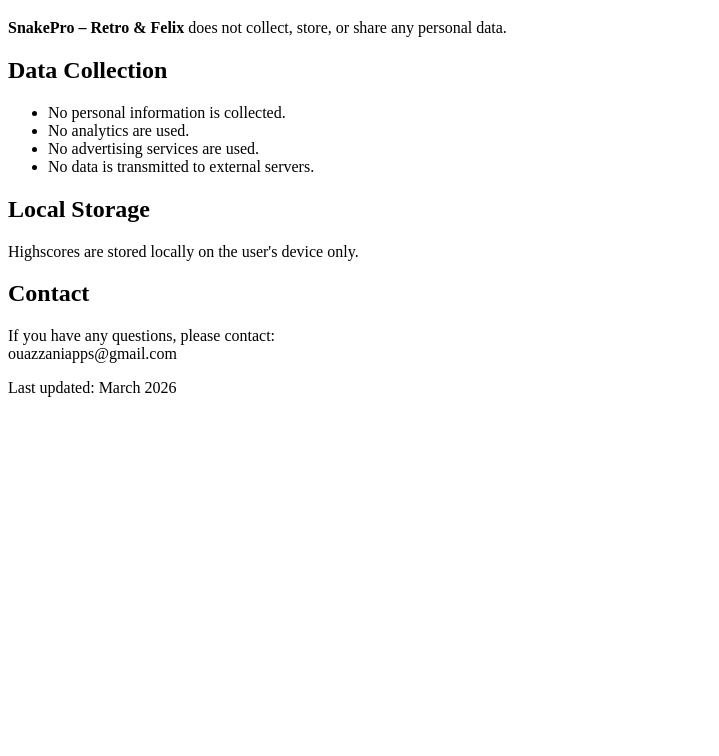
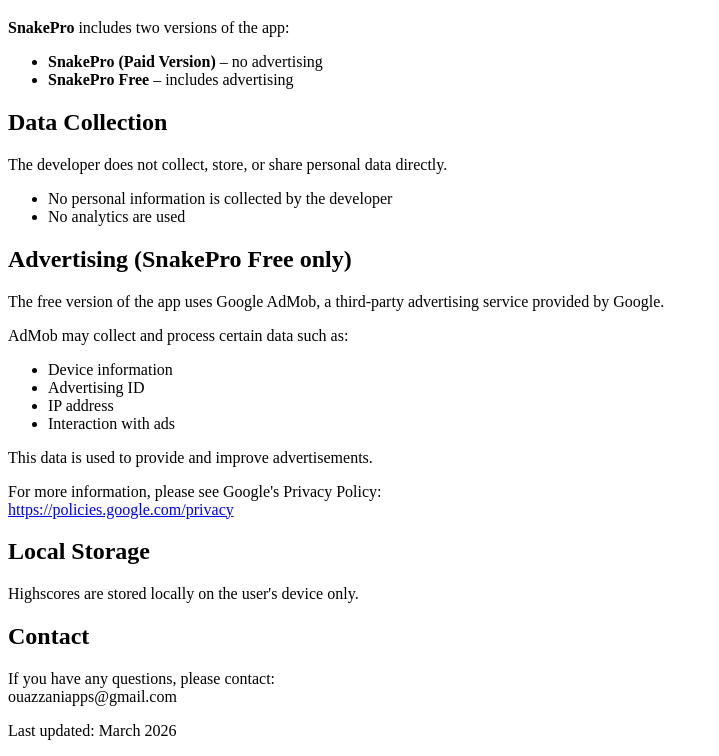
Before and after one commit to MikeOisCool/snakepro-privacy, a plain HTML site: page index.html in a window 1280 px wide. Shown: the part 61-817 px from the top of the page, without its empty margins (0-719 px from the left). Drawn offline with Linux system fonts and the light colour scheme.

Commit message:
ads und ad free version
Updated privacy policy details for SnakePro, including information about advertising and data collection practices.

```diff
--- a/index.html
+++ b/index.html
@@ -2,20 +2,42 @@
 <html>
 <head>
 <meta charset="UTF-8">
-<title>Privacy Policy - SnakePro – Retro & Felix</title>
+<title>Privacy Policy - SnakePro</title>
 </head>
 <body>
 <h1>Privacy Policy</h1>
 
-<p><strong>SnakePro – Retro & Felix</strong> does not collect, store, or share any personal data.</p>
+<p><strong>SnakePro</strong> includes two versions of the app:</p>
+<ul>
+<li><strong>SnakePro (Paid Version)</strong> – no advertising</li>
+<li><strong>SnakePro Free</strong> – includes advertising</li>
+</ul>
 
 <h2>Data Collection</h2>
+<p>The developer does not collect, store, or share personal data directly.</p>
+
 <ul>
-<li>No personal information is collected.</li>
-<li>No analytics are used.</li>
-<li>No advertising services are used.</li>
-<li>No data is transmitted to external servers.</li>
+<li>No personal information is collected by the developer</li>
+<li>No analytics are used</li>
 </ul>
+
+<h2>Advertising (SnakePro Free only)</h2>
+<p>The free version of the app uses Google AdMob, a third-party advertising service provided by Google.</p>
+
+<p>AdMob may collect and process certain data such as:</p>
+<ul>
+<li>Device information</li>
+<li>Advertising ID</li>
+<li>IP address</li>
+<li>Interaction with ads</li>
+</ul>
+
+<p>This data is used to provide and improve advertisements.</p>
+
+<p>For more information, please see Google's Privacy Policy:<br>
+<a href="https://policies.google.com/privacy">
+https://policies.google.com/privacy
+</a></p>
 
 <h2>Local Storage</h2>
 <p>Highscores are stored locally on the user's device only.</p>
```
